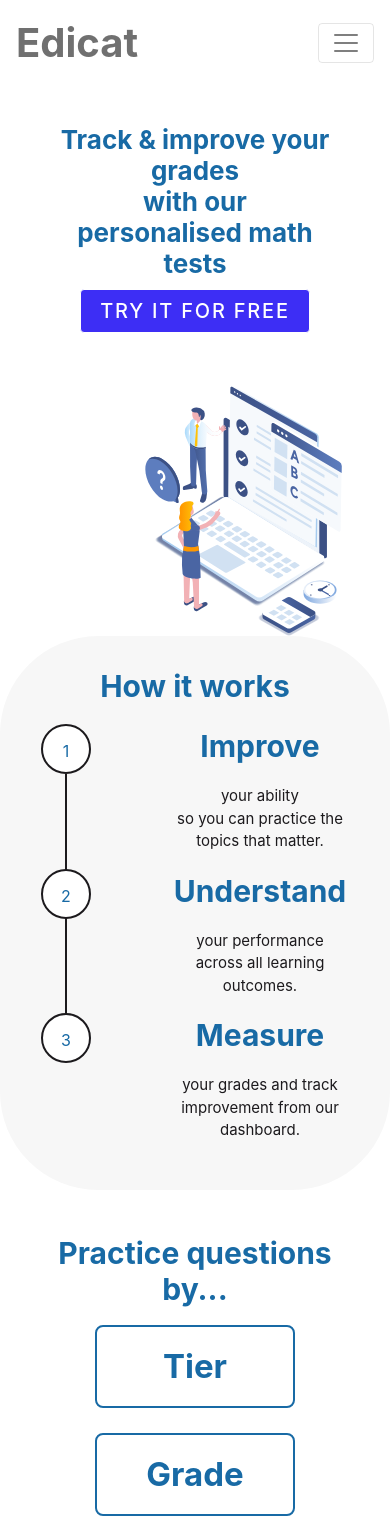
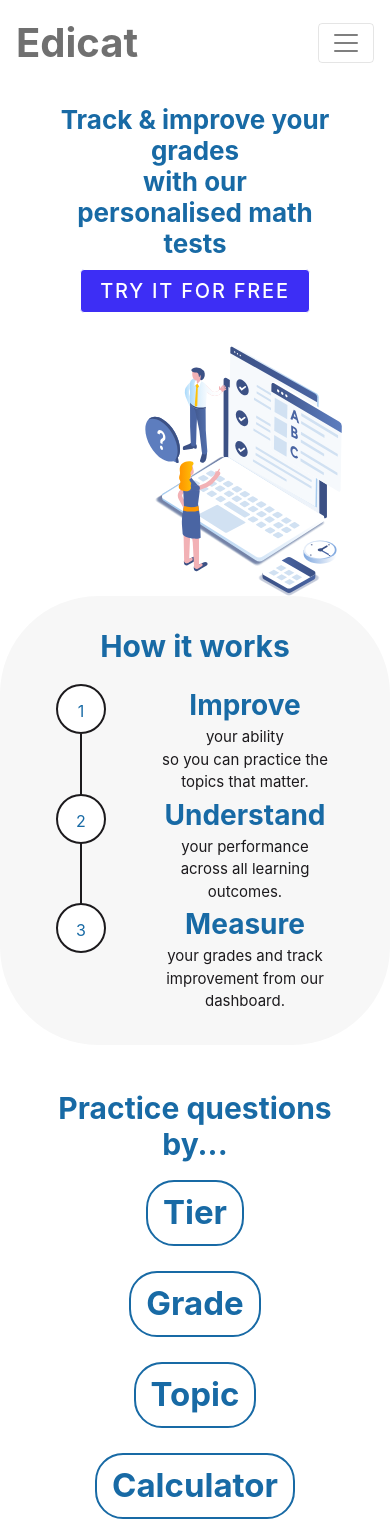
Before and after one commit to akhilreddy18/demo1, a React (Create React App) app: page / in a window 390 px wide. Shown: the top 1539 px of the page. Built offline with nearby package versions, Linux system fonts and the light colour scheme.

Commit message:
Fix alignment and spacing

```diff
--- a/src/components/Category/Category.js
+++ b/src/components/Category/Category.js
@@ -33,10 +33,10 @@
             <p className={classes.Category}>Calculator</p>
           </div>
         </div>
-        <div className={classes.row}>
+        {/* <div className={classes.row}>
           <p className={classes.Category}>Foundation</p>
           <p className={classes.Category}>Higher</p>
-        </div>
+        </div> */}
         <div className="row justify-content-center">
           <p className={classes.p}>Don't know where to start? </p>
         </div>
--- a/src/components/Category/Category.module.css
+++ b/src/components/Category/Category.module.css
@@ -51,7 +51,7 @@
   font-weight: bold;
   color: #186aa5;
   border: 2px solid #186aa5;
-  border-radius: 2.05vw;
+  border-radius: 28px;
   display: flex;
   align-items: center;
   justify-content: center;
@@ -106,12 +106,14 @@
     display: none;
   }
   .Category {
-    height: 83px;
+    padding: 0 15px;
+    height: 66px;
     font-size: 33px;
     margin-top: 0;
     margin-bottom: 25px;
-    width: 200px;
+    border-radius: 28px;
   }
+
   .p {
     display: none;
   }
--- a/src/components/Jumbo/Jumbo.js
+++ b/src/components/Jumbo/Jumbo.js
@@ -18,9 +18,7 @@
           </div>
           <div className="row justify-content-around">
             <div className={classes.column}>
-              <ul>
               <li className={classes.lib}>1</li>
-              </ul>
               <p className={classes.p2}>Measure</p>
               <p className={classes.p1} style={{ width: "24vw" }}>
                 Our test adapts its questions to your ability and needs so you
@@ -28,9 +26,7 @@
               </p>
             </div>
             <div className={classes.column}>
-              <ul>
               <li className={classes.li}>2</li>
-              </ul>
               <p className={classes.p2}>Understand</p>
               <p className={classes.p1} style={{ width: "26.35vw" }}>
                 Learn about your performance across all learning outcomes to see
@@ -38,9 +34,7 @@
               </p>
             </div>
             <div className={classes.column}>
-              <ul>
               <li className={classes.li}>3</li>
-              </ul>
               <p className={classes.p2}>Improve</p>
               <p className={classes.p1} style={{ width: "29.28vw" }}>
                 Study the areas we recommend to see the biggest improvement to
@@ -58,8 +52,11 @@
           <div className="row justify-content-center">
             <h1 className={classes.heading}>How it works</h1>
           </div>
+          <div style={{ margin: "0 30px" }}>
             <div className="row justify-content-around">
-            <div className={classes.circle1}>1</div>
+              <li className={classes.circle1} style={{ listStyle: "none" }}>
+                1
+              </li>
               <div>
                 <p className={classes.p2}>Improve</p>
                 <p className={classes.text}>
@@ -69,6 +66,29 @@
               </div>
             </div>
             <div className="row justify-content-around">
+              <li className={classes.circle} style={{ listStyle: "none" }}>
+                2
+              </li>
+              <div>
+                <p className={classes.p2}>Understand</p>
+                <p className={classes.text}>
+                  your performance<br></br> across all learning outcomes.
+                </p>
+              </div>
+            </div>
+            <div className="row justify-content-around">
+              <li className={classes.circle} style={{ listStyle: "none" }}>
+                3
+              </li>
+              <div>
+                <p className={classes.p2}>Measure</p>
+                <p className={classes.text}>
+                  your grades and track improvement from our dashboard.
+                </p>
+              </div>
+            </div>
+          </div>
+          {/* <div className="row justify-content-around">
             <div className={classes.circle}>2</div>
             <div>
               <p className={classes.p2}>Understand</p>
@@ -85,7 +105,7 @@
                 your grades and track improvement from our dashboard.
               </p>
             </div>
-          </div>
+          </div> */}
           {/* <div className="row justify-content-around">
             <div>
               <div className={classes.circle}>1</div>
--- a/src/components/Jumbo/Jumbo.module.css
+++ b/src/components/Jumbo/Jumbo.module.css
@@ -39,13 +39,9 @@
   z-index: 2;
 }
 .lib {
-  /* width: 88px;
-  height: 88px;
-  line-height: 88px; */
   width: 6.44vw;
   height: 6.44vw;
   line-height: 6.44vw;
-  /* font-size: 36px; */
   font-size: 2.63vw;
   text-align: center;
   border: 2px solid #1c1a1d;
@@ -90,7 +86,8 @@
     margin-bottom: 20px;
   }
   .p2 {
-    font-size: 30px;
+    font-size: 28px;
+    margin-bottom: 0;
     text-align: center;
   }
   .text {
@@ -98,6 +95,7 @@
     width: 178px;
     color: #1c1a1d;
     text-align: center;
+    margin-bottom: 0;
   }
   .circle1 {
     position: relative;
@@ -133,7 +131,7 @@
     position: absolute;
     border: 1px solid #1c1a1d;
     width: 0;
-    height: 250px;
+    height: 200px;
     display: block;
     content: "";
     left: 50%;
--- a/src/components/Main/Main.module.css
+++ b/src/components/Main/Main.module.css
@@ -141,7 +141,7 @@
   .text {
     width: 100%;
     height: 260px;
-    margin: 20px 0;
+    margin: 0;
     justify-content: space-around;
   }
   .p {
--- a/src/components/NewsLetter/NewsLetter.js
+++ b/src/components/NewsLetter/NewsLetter.js
@@ -25,10 +25,14 @@
           </div>
         </div>
       </div>
-      <div className={classes.mobileOnly}>
+      <div className={classes.mobileOnly} style={{ marginTop: "30px" }}>
         <div className="jumbotron" style={style.Jumbo}>
           <h1 className={classes.heading}>Sign up for our newsletter</h1>
-          <p className={classes.p}>
+          {/* <p className={classes.p1}>
+            Receive weekly insights on how to best prepare your child for GCSEs
+            and information on new features.
+          </p> */}
+          <p className={classes.p1}>
             Receive weekly insights on how to best prepare your child for GCSEs
             and information on new features.
           </p>
--- a/src/components/NewsLetter/NewsLetter.module.css
+++ b/src/components/NewsLetter/NewsLetter.module.css
@@ -24,7 +24,6 @@
   font-size: 1.17vw;
   outline: none;
   text-align: center;
-  opacity: 40%;
 }
 
 .heading {
@@ -57,14 +56,13 @@
   }
   .heading {
     font-size: 30px;
-    font-weight: normal;
+    font-weight: bold;
     text-align: center;
   }
-  .p {
-    font-size: 16px;
+  .p1 {
+    font-size: 18px;
     text-align: center;
-    max-width: 320px;
-    line-height: 40px;
+    line-height: 35px;
   }
   .input {
     height: 40px;
--- a/src/components/Reviews/Reviews.module.css
+++ b/src/components/Reviews/Reviews.module.css
@@ -61,11 +61,11 @@
 
 .p1 {
   /* font-size: 16px; */
-  font-size: 1.17vw;
+  font-size: 1.3vw;
   color: #362e2e;
   text-align: center;
   /* line-height: 40px; */
-  line-height: 2.9vw;
+  line-height: 2.7vw;
   /* padding-top: 30px; */
   padding-top: 2.2vw;
 }
@@ -77,6 +77,7 @@
   color: #186aa5;
   text-align: center;
 }
+
 /* MObile onlyyyyyyyyyyyyyyyyyyyyyyyyyyyyyyyyyyyyyyyyyyyyyyyyyyyyyyyyyyyyyyyyyyyyyyyyyyyyyyyyyyyy
 yyyyyyyyyyyyyyyyyyyyyyyyyyyyyyyyyyyyyyyyyyyyyyyyyyyyyyyyyyyyyyyy
 yyyyyyyyyyyyyyyyyyyyyyyyyyyyyyyyyyyyyyyyyyyyyyyy
@@ -94,23 +95,21 @@
     display: none;
   }
   .card {
-    width: 183px;
-    height: 165px;
+    width: 250px;
+    height: 220px;
     background: #ffffff 0% 0% no-repeat padding-box;
     box-shadow: 0px 0.35vw 0.95vw #00000033;
     mix-blend-mode: multiply;
     opacity: 1;
   }
-  .evenSpace {
-    margin: 0 30px;
-  }
+
   .p1 {
-    font-size: 8px;
+    font-size: 14px;
     text-align: center;
     opacity: 80%;
     line-height: 40px;
     margin: 20px 5px;
-    line-height: 20px;
+    line-height: 30px;
   }
   .p2 {
     font-size: 15px;
--- a/src/index.css
+++ b/src/index.css
@@ -1,3 +1,4 @@
+html,
 body {
   overflow-x: hidden;
 }
```
Lines whose indentation alone changed are shown as unchanged.
